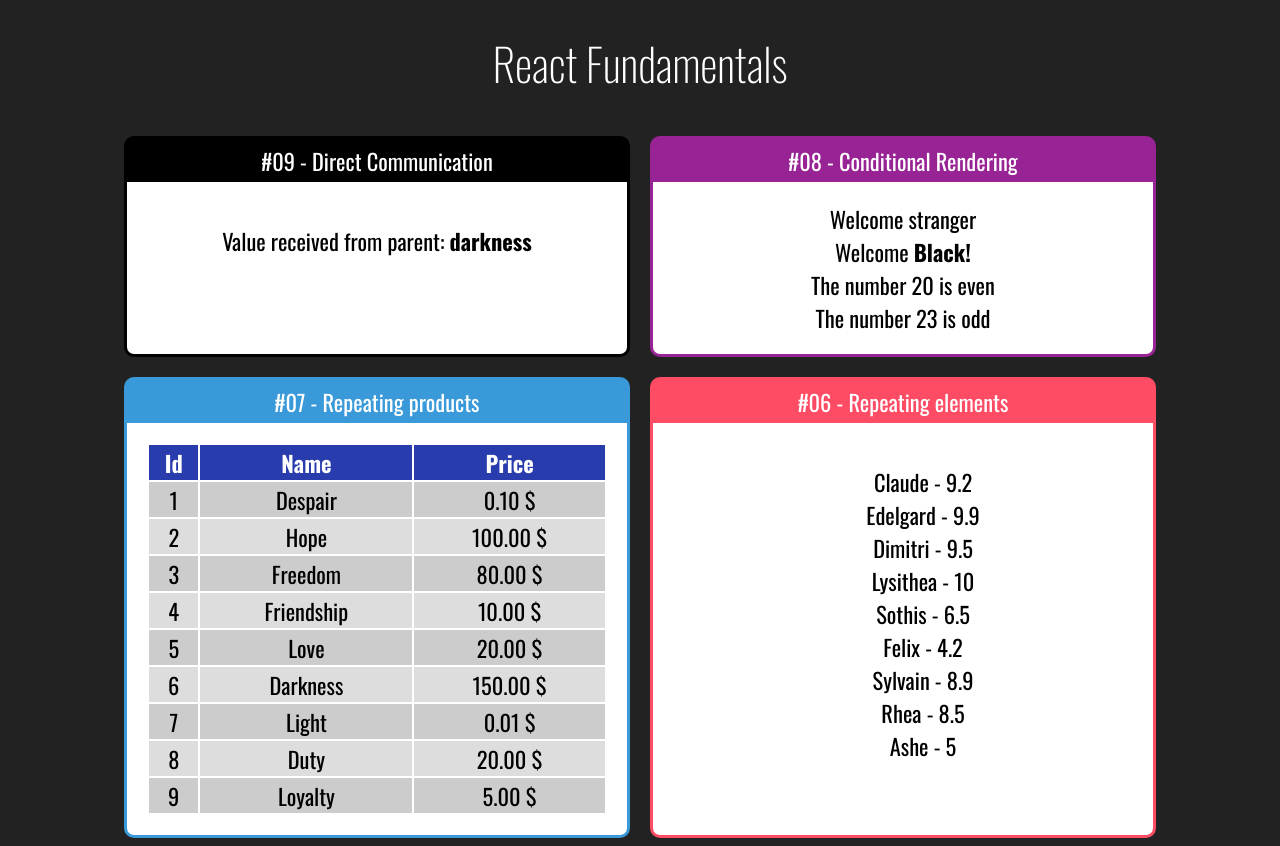
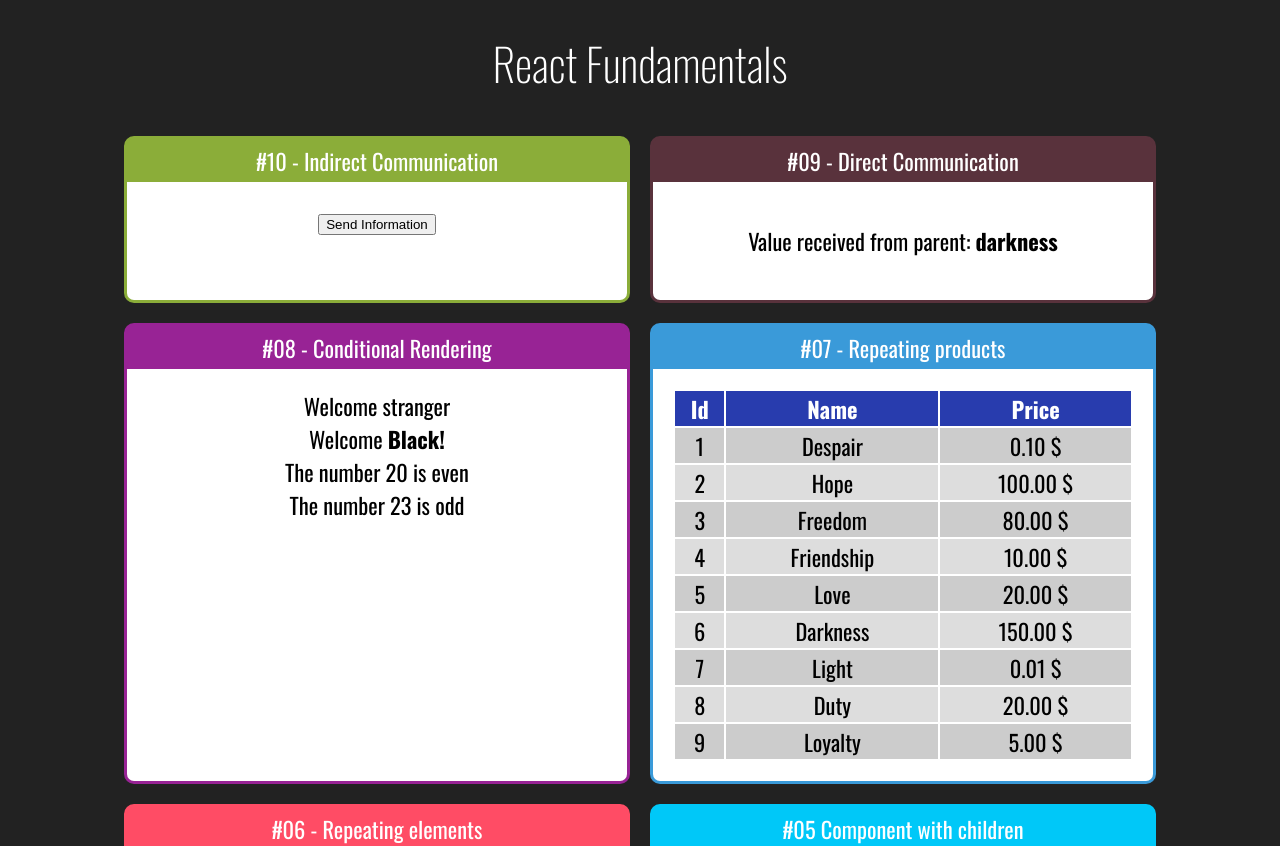
Before and after one commit to black-dev-x/react-foundations-coder, a React (Create React App) app: page / in a window 1280 px wide. Shown: the top 846 px of the page. Built offline with nearby package versions, Linux system fonts and the light colour scheme.

Commit message:
indirect communication

```diff
--- a/src/App.jsx
+++ b/src/App.jsx
@@ -12,6 +12,7 @@ import ProductTable from './components/repeat/ProductTable'
 import EvenOrOdd from './components/conditionals/EvenOrOdd'
 import UserInfo from './components/conditionals/UserInfo'
 import DirectParent from './components/comunication/DirectParent'
+import IndirectParent from './components/comunication/IndirectParent'
 
 const user = {
   name: 'Black'
@@ -21,7 +22,10 @@ const App = _ => (
   <div className='App'>
     <h1>React Fundamentals</h1>
     <section className='exercises'>
-      <Card title='#09 - Direct Communication' color='black'>
+      <Card title='#10 - Indirect Communication' color='#8BAD39'>
+        <IndirectParent />
+      </Card>
+      <Card title='#09 - Direct Communication' color='#59323C'>
         <DirectParent />
       </Card>
       <Card title='#08 - Conditional Rendering' color='#982395'>
--- /dev/null
+++ b/src/components/comunication/IndirectChild.jsx
@@ -0,0 +1,9 @@
+import React from 'react'
+
+const IndirectChild = props => (
+  <div>
+    <button onClick={() => props.action('information')}>Send Information</button>
+  </div>
+)
+
+export default IndirectChild
--- /dev/null
+++ b/src/components/comunication/IndirectParent.jsx
@@ -0,0 +1,15 @@
+import React from 'react'
+import IndirectChild from './IndirectChild'
+
+const IndirectParent = () => {
+  const receiveInformation = value => {
+    alert(`received ${value} from child`)
+  }
+  return (
+    <div>
+      <IndirectChild action={receiveInformation} />
+    </div>
+  )
+}
+
+export default IndirectParent
```
